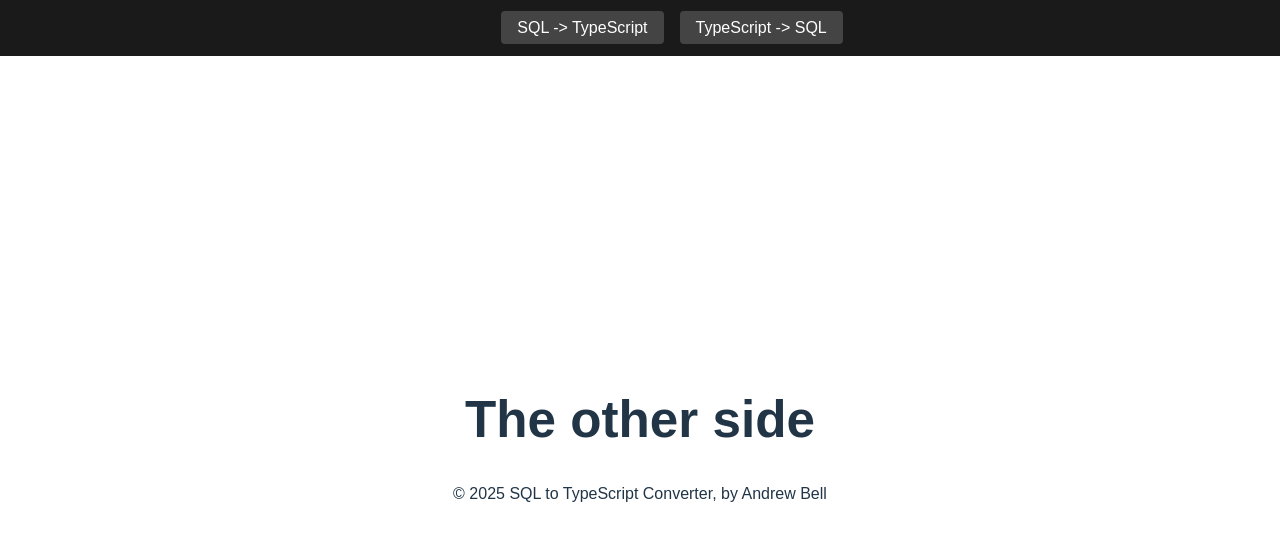
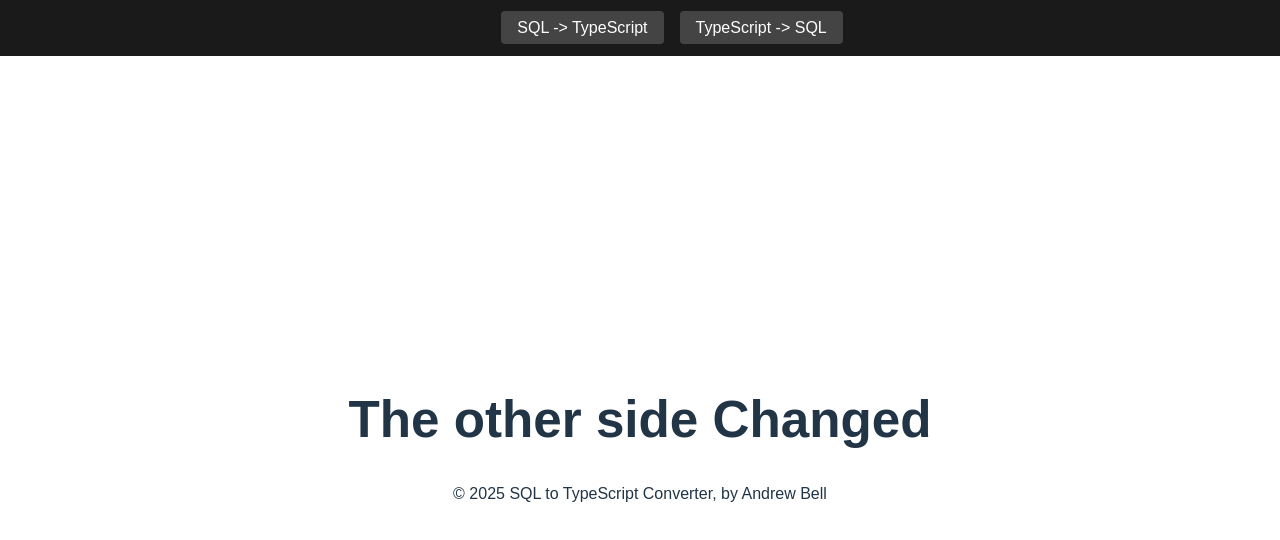
Before and after one commit to AndrewBell49/SQL-TypeScript-converter, a React (Vite) app: page /typescript-to-sql in a window 1280 px wide. Shown: the top 540 px of the page. Built offline with nearby package versions, Linux system fonts and the light colour scheme.

Commit message:
First changes on new branch

```diff
--- a/src/components/TypeScriptToSql/TypeScriptToSql.tsx
+++ b/src/components/TypeScriptToSql/TypeScriptToSql.tsx
@@ -2,7 +2,7 @@ export default function TypeScriptToSql() {
 
   return (
     <main>
-      <h1>The other side</h1>
+      <h1>The other side Changed</h1>
     </main>
   )
 }
```
